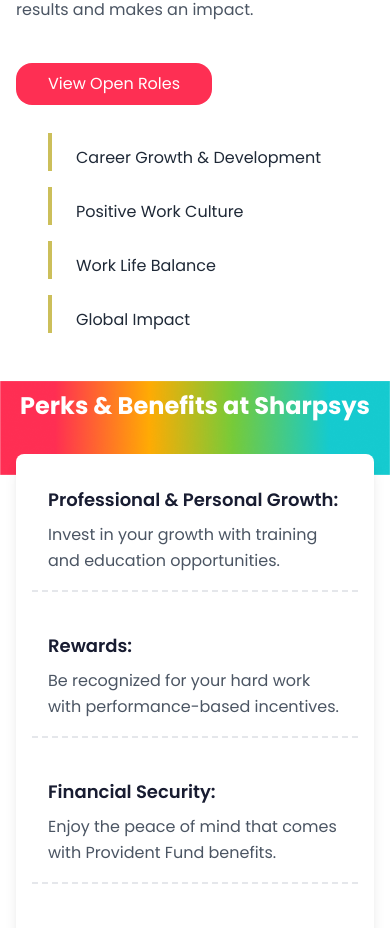
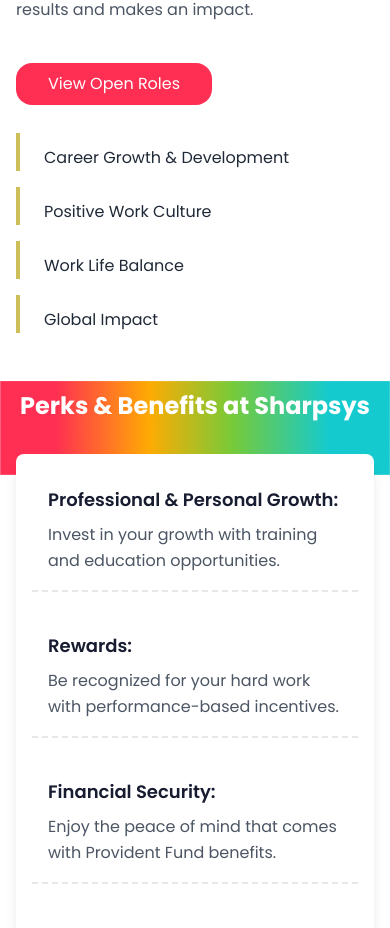
Before and after one commit to meiyazhakanram/sharpsys-ui, a Next.js app: page /careers in a window 390 px wide. Shown: the part 1111-2039 px from the top of the page. Built offline with nearby package versions, Linux system fonts and the light colour scheme.

Commit message:
Update page.tsx

```diff
--- a/app/(site)/careers/page.tsx
+++ b/app/(site)/careers/page.tsx
@@ -96,7 +96,7 @@
                             </button>
                         </div>
 
-                        <div className="md:w-1/2 pl-8 space-y-4 mt-6">
+                        <div className="md:w-1/2 pl-0 md:pl-8 space-y-4 mt-6">
                             {CareerElements.map((element) => (
                                 <div
                                     key={element.id}
@@ -126,7 +126,7 @@
 
             <section className="min-h-screen w-full flex  px-4 md:px-8 flex-col items-center justify-center bg-[url('/images/about/perks.png')] bg-contain bg-no-repeat">
                 <h2 className="text-center text-white text-2xl font-bold mb-8">Perks & Benefits at Sharpsys</h2>
-                <div className="bg-white rounded-lg shadow-lg p-4 grid grid-cols-1 gap-5 md:grid-cols-2 gap-6 md:w-3/5 justify-items-center">
+                <div className="bg-white rounded-lg shadow-lg p-4 grid grid-cols-1 md:grid-cols-2 gap-6 md:w-3/5 justify-items-center">
                     <div className='p-4 border-b-2 border-dashed'>
                         <h3 className="font-semibold text-black text-lg mb-2">Professional & Personal Growth:</h3>
                         <p className="text-gray-600">Invest in your growth with training and education opportunities.</p>
```
